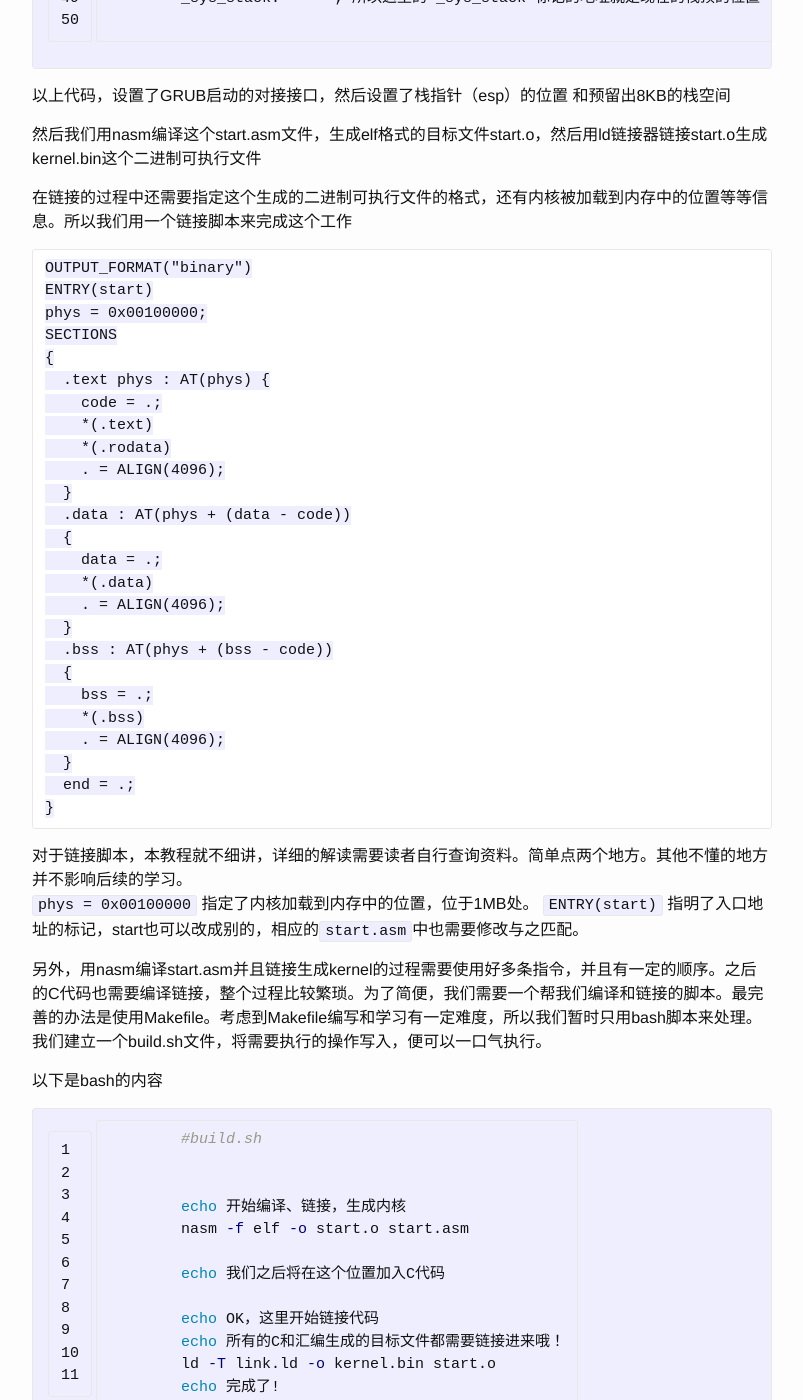
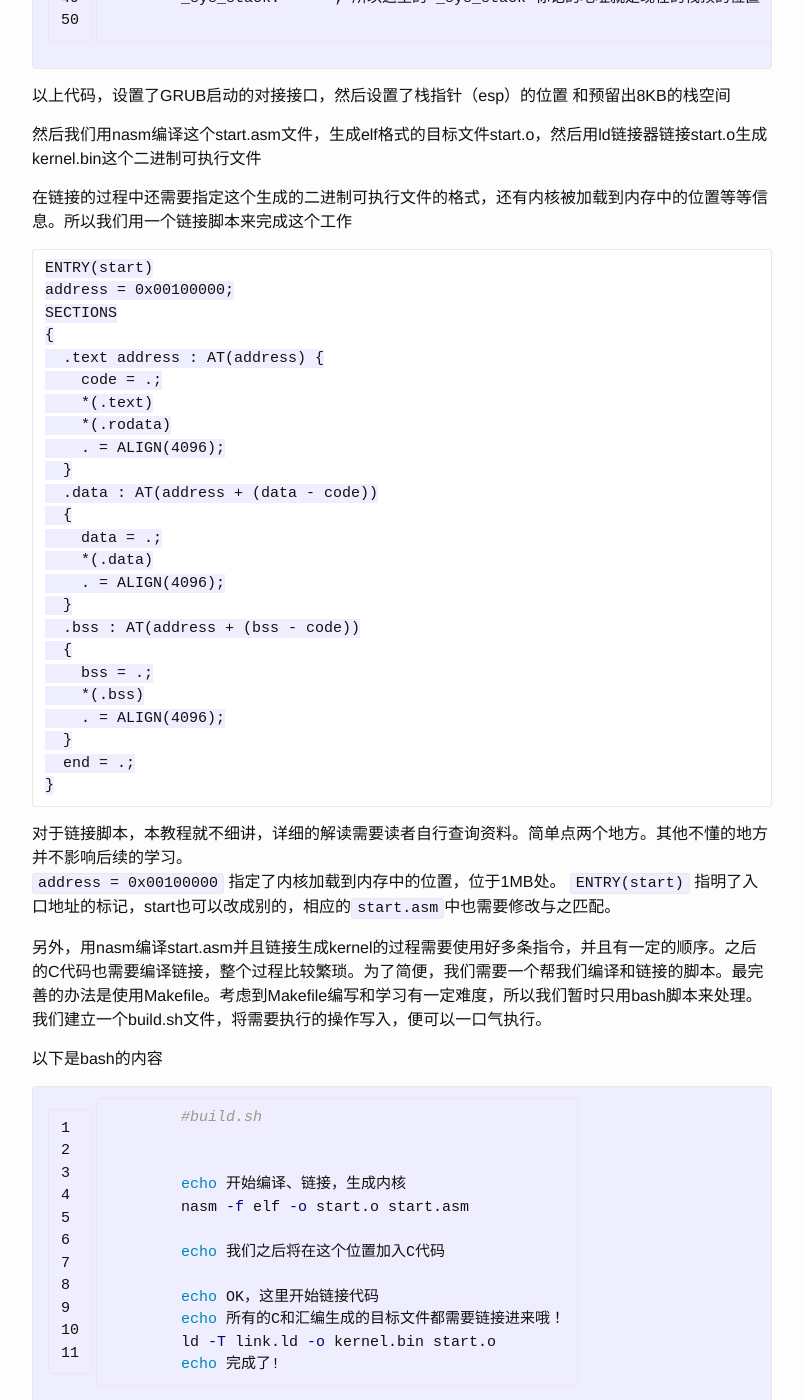
Before and after one commit to westion717/KernelSharing, a Jekyll site: the page built from _posts/2014-10-23-first-view-kernel.markdown, in a window 1280 px wide and 1400 px high, scrolled down 6545 px. Shown: the whole window, without its empty margins (238-1041 px from the left). Built offline with Jekyll 4.4.1, drawn with Linux system fonts in a browser that asks for light colours.

Commit message:
modify content about link.ld with removing outputformat and modifying the phys to address

```diff
--- a/_posts/2014-10-23-first-view-kernel.markdown
+++ b/_posts/2014-10-23-first-view-kernel.markdown
@@ -240,24 +240,23 @@ SECTION .bss
 在链接的过程中还需要指定这个生成的二进制可执行文件的格式，还有内核被加载到内存中的位置等等信息。所以我们用一个链接脚本来完成这个工作
 
 
-	OUTPUT_FORMAT("binary")
 	ENTRY(start)
-	phys = 0x00100000;
+	address = 0x00100000;
 	SECTIONS
 	{
-	  .text phys : AT(phys) {
+	  .text address : AT(address) {
 	    code = .;
 	    *(.text)
 	    *(.rodata)
 	    . = ALIGN(4096);
 	  }
-	  .data : AT(phys + (data - code))
+	  .data : AT(address + (data - code))
 	  {
 	    data = .;
 	    *(.data)
 	    . = ALIGN(4096);
 	  }
-	  .bss : AT(phys + (bss - code))
+	  .bss : AT(address + (bss - code))
 	  {
 	    bss = .;
 	    *(.bss)
@@ -268,7 +267,7 @@ SECTION .bss
 
 
 对于链接脚本，本教程就不细讲，详细的解读需要读者自行查询资料。简单点两个地方。其他不懂的地方并不影响后续的学习。
-`phys = 0x00100000` 指定了内核加载到内存中的位置，位于1MB处。
+`address = 0x00100000` 指定了内核加载到内存中的位置，位于1MB处。
 `ENTRY(start)` 指明了入口地址的标记，start也可以改成别的，相应的`start.asm`中也需要修改与之匹配。
 
 另外，用nasm编译start.asm并且链接生成kernel的过程需要使用好多条指令，并且有一定的顺序。之后的C代码也需要编译链接，整个过程比较繁琐。为了简便，我们需要一个帮我们编译和链接的脚本。最完善的办法是使用Makefile。考虑到Makefile编写和学习有一定难度，所以我们暂时只用bash脚本来处理。我们建立一个build.sh文件，将需要执行的操作写入，便可以一口气执行。
--- a/_posts/2014-10-24-kernel-createMain.markdown
+++ b/_posts/2014-10-24-kernel-createMain.markdown
@@ -86,6 +86,7 @@ void main()
 
 
 ##具体操作
+---
 
 在编译之前，我们把文件分分结构。也便于之后增添。
 
--- a/_posts/2014-10-30-print-to-screen.markdown
+++ b/_posts/2014-10-30-print-to-screen.markdown
@@ -249,7 +249,7 @@ PUBLIC void settextcolor(unsigned char forecolor, unsigned char backcolor)
 
 
 ##具体操作
-
+---
 好，分析完了之后我们来具体操作。
 
 
```
